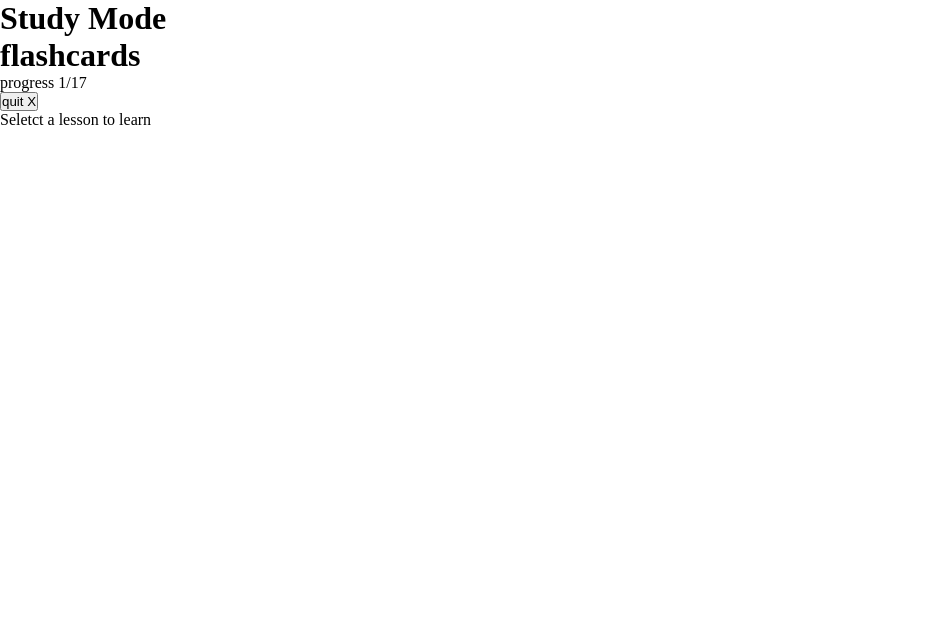
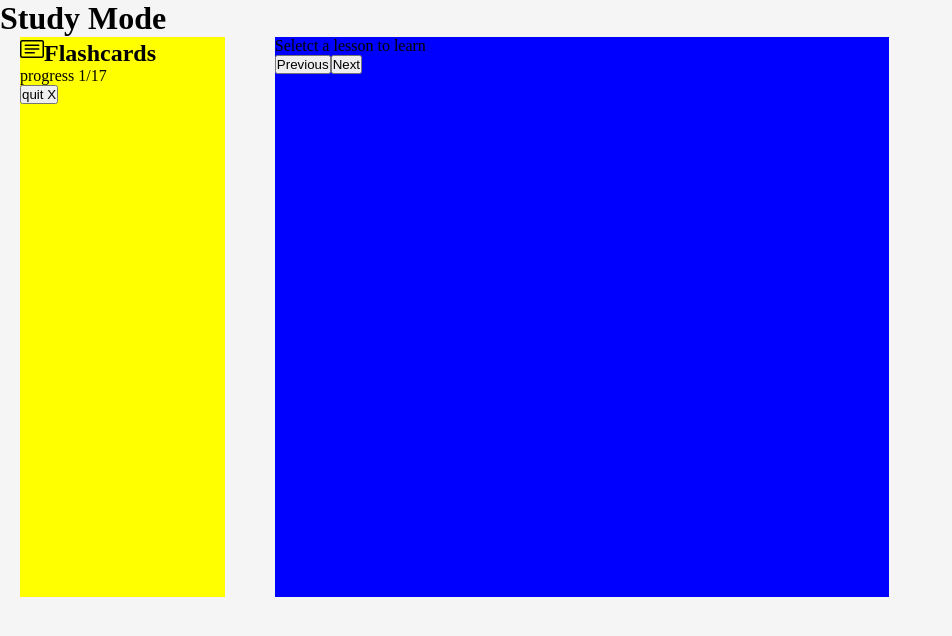
Before and after one commit to nhussaini/essential-words-toefl, a React (Create React App) app: page /learn in a window 1280 px wide. Shown: the top 636 px of the page, without its empty margins (0-952 px from the left). Built offline with nearby package versions, Linux system fonts and the light colour scheme.

Commit message:
added react icons

```diff
--- a/package.json
+++ b/package.json
@@ -13,6 +13,7 @@
     "react": "^16.13.1",
     "react-dom": "^16.13.1",
     "react-helmet": "^6.1.0",
+    "react-icons": "^3.10.0",
     "react-router-dom": "^5.2.0",
     "react-scripts": "3.4.1"
   },
--- a/src/components/Learn.js
+++ b/src/components/Learn.js
@@ -1,5 +1,7 @@
 import React from 'react'
 import { Helmet } from 'react-helmet';
+
+import { BsCardText } from "react-icons/bs";
 
 export default function Learn() {
     return (
@@ -7,11 +9,16 @@ export default function Learn() {
         <Helmet>
             <title>Learn Page</title>
         </Helmet>
-         <main className="main-page">
-                <h1>Study Mode</h1>
+        <div className="main-page">
+        <h1>Study Mode</h1>
+         <main className="main-content">
                 <div className="controls">
-                    <h1>flashcards</h1>
+                <span className="mdi mdi-card-text"></span>
+                    <h2><span><BsCardText /></span>Flashcards</h2>
                     <p>progress 1/17</p>
+                    <p>
+                        <span className="mdi mdi-lightbulb-on-outline mdi-24px lifeline-icon"></span>
+                    </p>
                     <button>quit X</button>
                 </div>
 
@@ -19,9 +26,14 @@ export default function Learn() {
                     <div className="flashcard">
                         <p>Seletct a lesson to learn</p>
                     </div>
+                    <div className="flashcards-button">
+                        <button>Previous</button>
+                        <button>Next</button>
+                    </div>
 
                  </div>
          </main>
+         </div>
         </>
 
     )
--- /dev/null
+++ b/src/styles/components/_learn.scss
@@ -0,0 +1,27 @@
+body{
+    background-color: whitesmoke;
+}
+
+.main-page{
+
+
+    .main-content{
+        display: flex;
+        justify-content:start;
+
+        width: 80%;
+        height: 70vh;
+
+
+        .controls{
+            width: 20%;
+            margin-right: 50px;
+            margin-left: 20px;
+            background-color: yellow;
+        }
+        .flashcard-container{
+            width: 60%;
+            background-color: blue;
+        }
+    }
+}
--- a/src/styles/styles.scss
+++ b/src/styles/styles.scss
@@ -2,3 +2,4 @@
 @import './base/base';
 @import './base/variables';
 @import './components/home';
+@import './components/learn';
```
Also changed, not shown: 1 other file (tests, documents, lock files or other folders).
